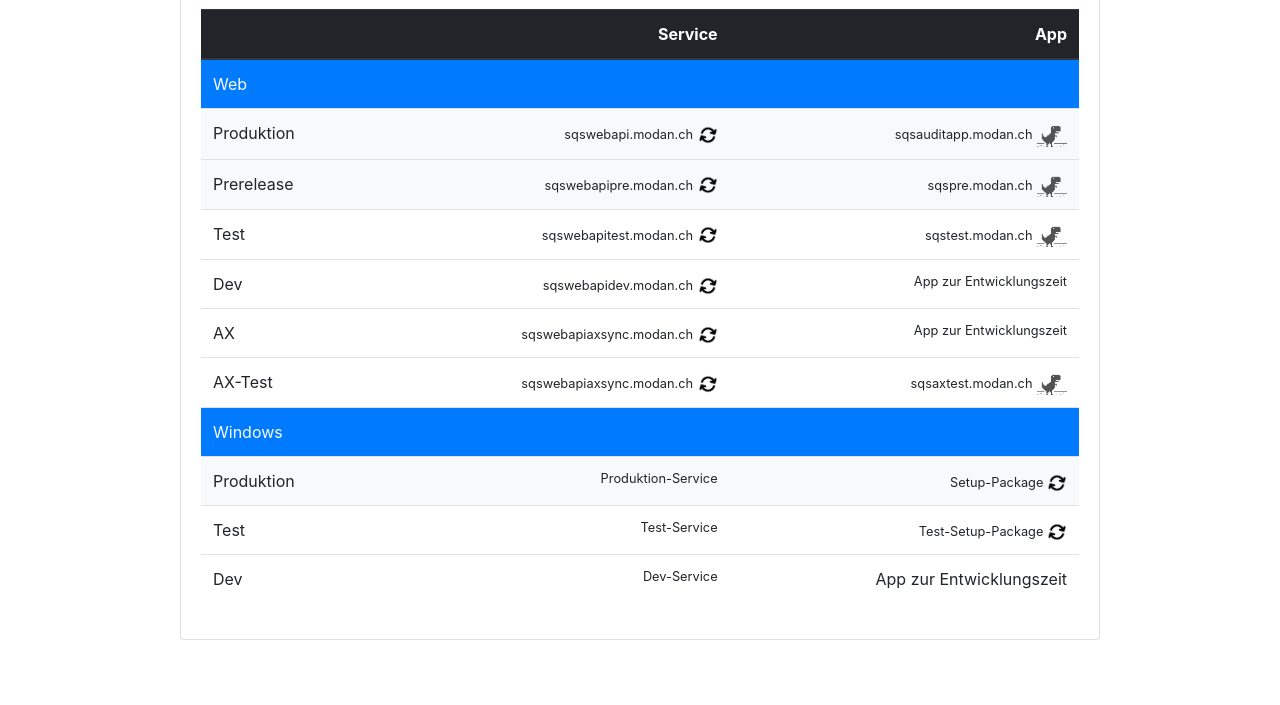
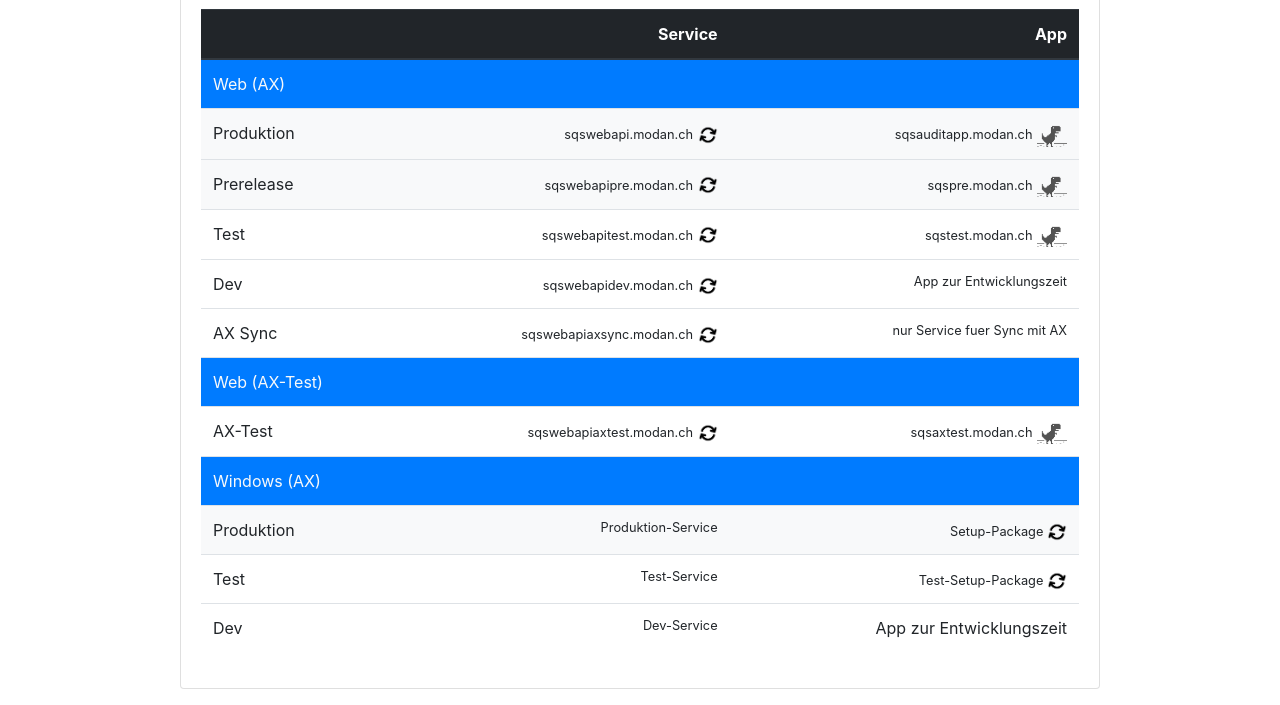
Before and after one commit to modanch/electronupdate, a plain HTML site: page sqs/audit/versions/index.html in a window 1280 px wide. Shown: the part 134-839 px from the top of the page. Before the commit the page ends 800 px from the top, so only its background shows below. Drawn offline with nearby package versions, Linux system fonts and the light colour scheme; no server answers.

Commit message:
Anpassung Versionsdarstellung

```diff
--- a/sqs/audit/versions/index.html
+++ b/sqs/audit/versions/index.html
@@ -39,7 +39,7 @@
                             </thead>
                             <tbody>
                                 <tr class="bg-primary">
-                                    <td colspan="3" class="text-light bold">Web</td>
+                                    <td colspan="3" class="text-light bold">Web (AX)</td>
                                 </tr>
                                 <tr class="bg-light">
                                     <td>Produktion</td>
@@ -69,10 +69,13 @@
                                     <td class="text-right small">App zur Entwicklungszeit</td>
                                 </tr>
                                 <tr class="bg-white">
-                                    <td>AX</td>
+                                    <td>AX Sync</td>
                                     <td class="text-right"><a id="axserver_label" class="small"></a>&nbsp;<span class="font-weight-bold"
                                             id="axserver"></span></td>
-                                    <td class="text-right small">App zur Entwicklungszeit</td>
+                                    <td class="text-right small">nur Service fuer Sync mit AX</td>
+                                </tr>
+				<tr class="bg-primary">
+                                    <td colspan="3" class="text-light bold">Web (AX-Test)</td>
                                 </tr>
                                 <tr class="bg-white">
                                     <td>AX-Test</td>
@@ -82,7 +85,7 @@
                                             class="font-weight-bold" id="axtestclient"></span></td>
                                 </tr>
                                 <tr class="bg-primary">
-                                    <td colspan="3" class="text-light bold">Windows</td>
+                                    <td colspan="3" class="text-light bold">Windows (AX)</td>
                                 </tr>
                                 <tr class="bg-light">
                                     <td>Produktion</td>
--- a/sqs/audit/versions/index.js
+++ b/sqs/audit/versions/index.js
@@ -110,10 +110,10 @@ function loadPage() {
     });
 
     reqstart();
-    makeLink("#axtestserver_label", "sqswebapiaxsync.modan.ch", true);
+    makeLink("#axtestserver_label", "sqswebapiaxtest.modan.ch", true);
     makeWait("#axtestserver");
     $.ajax({
-        url: "https://sqswebapiaxsync.modan.ch/breeze/auditbreeze/getserverinfo"
+        url: "https://sqswebapiaxtest.modan.ch/breeze/auditbreeze/getserverinfo"
     }).done(function (response) {
         setTimeout(function () {
             $("#axtestserver").text(response.Release + "." + response.MainVersion + "." + response.SubVersion);
```
